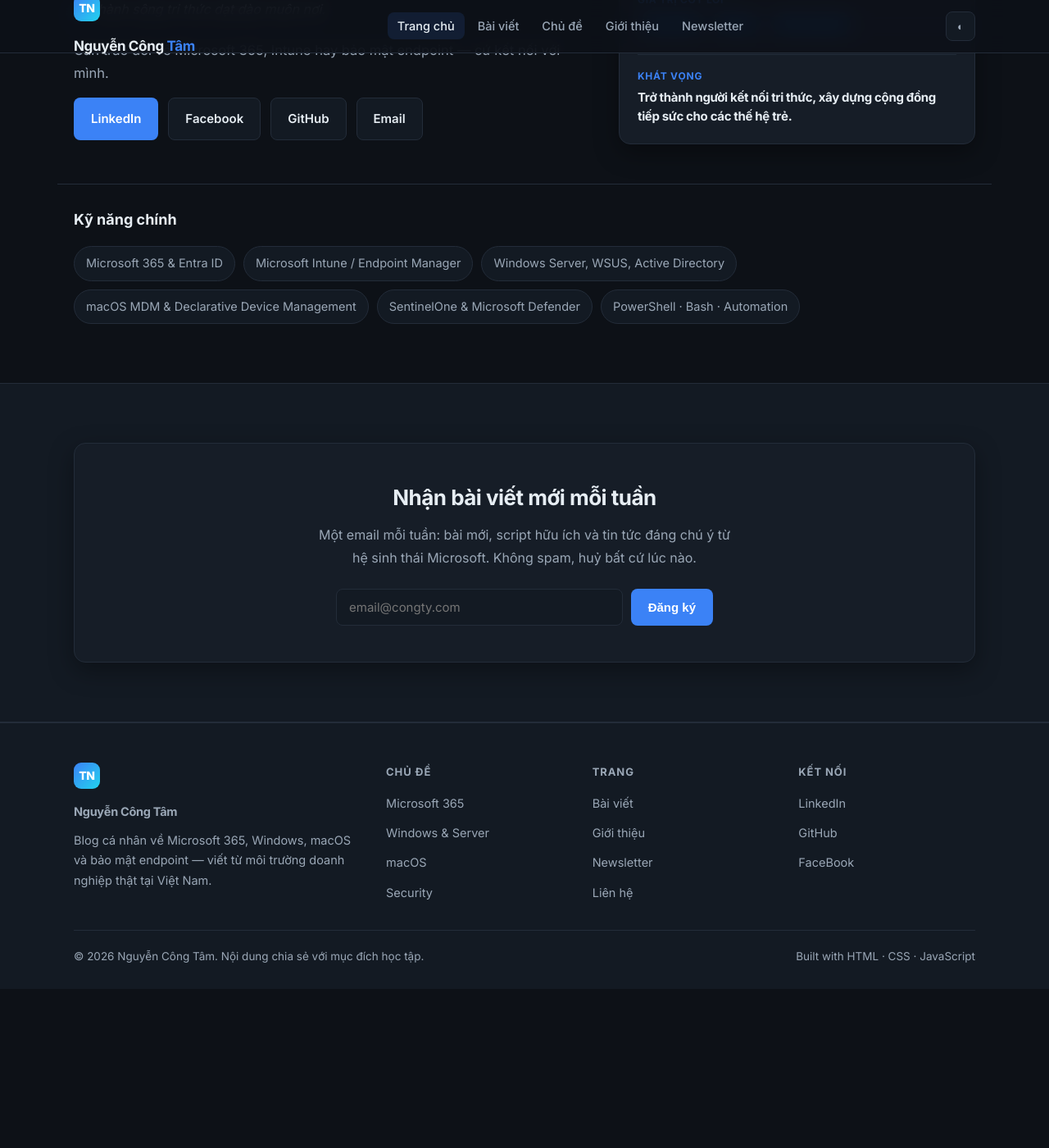
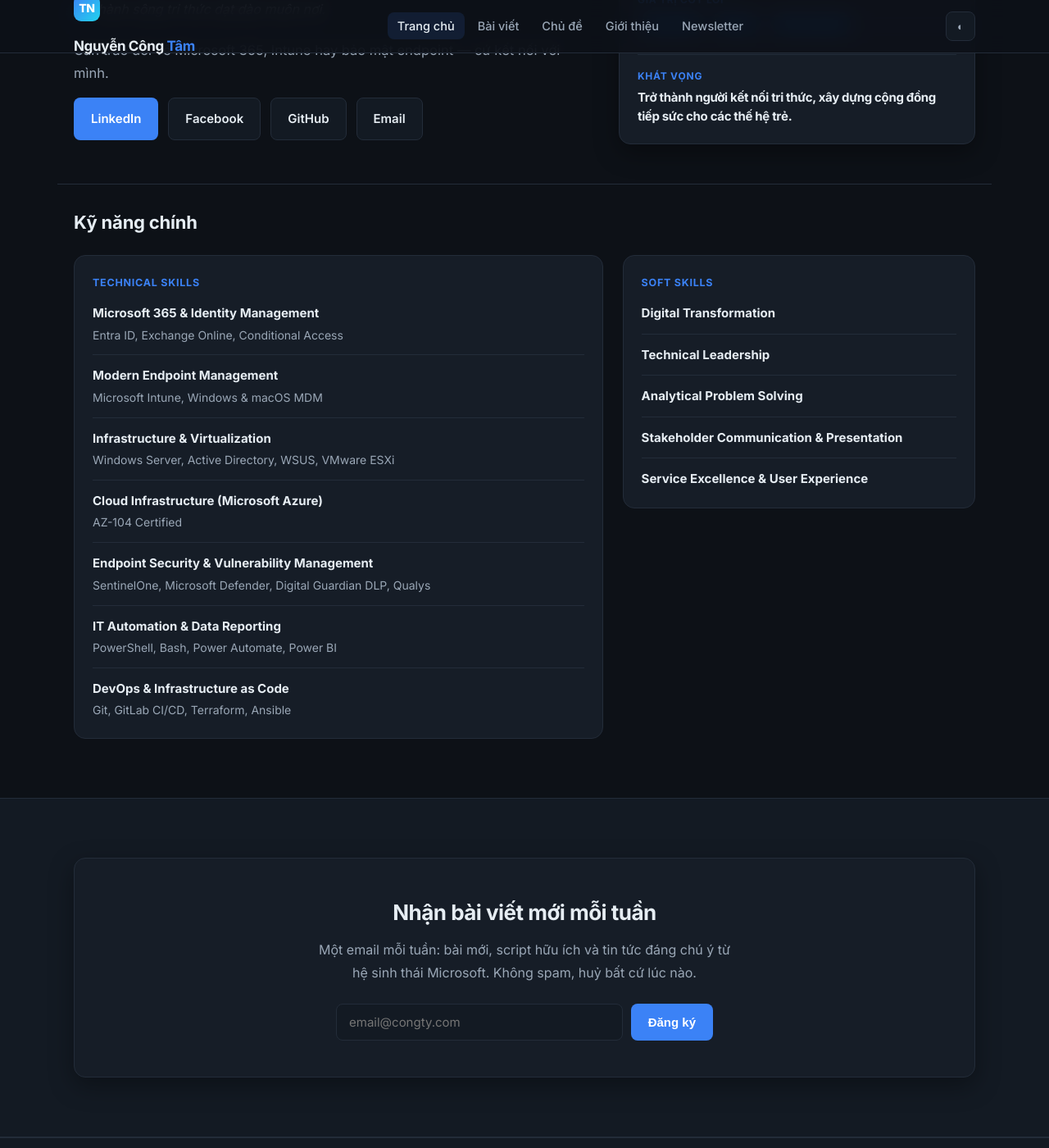
Before and after one commit to congtamsoul/congtamsoul.github.io, a Jekyll site: the page built from index.html, in a window 1280 px wide and 1400 px high, scrolled down 3494 px. Shown: the whole window at 82% size. Built offline with Jekyll 4.4.1, drawn with Linux system fonts in a browser that asks for light colours; before the commit the page ends 4700 px from its top, so only the background shows below that.

Commit message:
ky nang chinh

```diff
--- a/assets/styles.css
+++ b/assets/styles.css
@@ -246,9 +246,17 @@ img { max-width: 100%; display: block; }
 .pill { display: inline-block; margin: 0 6px 6px 0; padding: 4px 12px; border-radius: 999px; background: var(--accent-soft); color: var(--accent); font-size: 13.5px; font-weight: 600; }
 
 .skills { margin-top: 48px; padding-top: 28px; border-top: 1px solid var(--border); }
-.skills h3 { margin: 0 0 16px; font-size: 18px; }
-.skill-list { list-style: none; margin: 0; padding: 0; display: flex; flex-wrap: wrap; gap: 10px; }
-.skill-list li { padding: 8px 14px; border: 1px solid var(--border); border-radius: 999px; background: var(--bg-soft); color: var(--text-muted); font-size: 14.5px; }
+.skills-title { margin: 0 0 20px; font-size: 22px; letter-spacing: -0.01em; }
+.skills-grid { display: grid; grid-template-columns: 1.5fr 1fr; gap: 24px; align-items: start; }
+.skill-card { background: var(--bg-card); border: 1px solid var(--border); border-radius: var(--radius); padding: 22px; }
+.skill-card h4 { margin: 0 0 14px; font-size: 12.5px; font-weight: 700; letter-spacing: 0.06em; text-transform: uppercase; color: var(--accent); }
+.skill-rows { list-style: none; margin: 0; padding: 0; }
+.skill-rows li { padding: 12px 0; border-top: 1px solid var(--border); }
+.skill-rows li:first-child { border-top: 0; padding-top: 0; }
+.skill-rows li:last-child { padding-bottom: 0; }
+.skill-rows b { display: block; font-size: 15px; color: var(--text); }
+.skill-rows span { display: block; margin-top: 2px; font-size: 14px; color: var(--text-muted); }
+@media (max-width: 720px) { .skills-grid { grid-template-columns: 1fr; } }
 
 .cert figcaption { margin-top: 6px; font-size: 12px; font-weight: 600; color: var(--text-muted); }
 
--- a/index.html
+++ b/index.html
@@ -135,15 +135,31 @@ og_description: "Kinh nghiệm thực chiến về Microsoft 365, Intune, Window
   </div>
 
   <div class="container skills">
-    <h3>Kỹ năng chính</h3>
-    <ul class="skill-list">
-      <li>Microsoft 365 &amp; Entra ID</li>
-      <li>Microsoft Intune / Endpoint Manager</li>
-      <li>Windows Server, WSUS, Active Directory</li>
-      <li>macOS MDM &amp; Declarative Device Management</li>
-      <li>SentinelOne &amp; Microsoft Defender</li>
-      <li>PowerShell · Bash · Automation</li>
-    </ul>
+    <h3 class="skills-title">Kỹ năng chính</h3>
+    <div class="skills-grid">
+      <div class="skill-card">
+        <h4>Technical Skills</h4>
+        <ul class="skill-rows">
+          <li><b>Microsoft 365 &amp; Identity Management</b><span>Entra ID, Exchange Online, Conditional Access</span></li>
+          <li><b>Modern Endpoint Management</b><span>Microsoft Intune, Windows &amp; macOS MDM</span></li>
+          <li><b>Infrastructure &amp; Virtualization</b><span>Windows Server, Active Directory, WSUS, VMware ESXi</span></li>
+          <li><b>Cloud Infrastructure (Microsoft Azure)</b><span>AZ-104 Certified</span></li>
+          <li><b>Endpoint Security &amp; Vulnerability Management</b><span>SentinelOne, Microsoft Defender, Digital Guardian DLP, Qualys</span></li>
+          <li><b>IT Automation &amp; Data Reporting</b><span>PowerShell, Bash, Power Automate, Power BI</span></li>
+          <li><b>DevOps &amp; Infrastructure as Code</b><span>Git, GitLab CI/CD, Terraform, Ansible</span></li>
+        </ul>
+      </div>
+      <div class="skill-card">
+        <h4>Soft Skills</h4>
+        <ul class="skill-rows">
+          <li><b>Digital Transformation</b></li>
+          <li><b>Technical Leadership</b></li>
+          <li><b>Analytical Problem Solving</b></li>
+          <li><b>Stakeholder Communication &amp; Presentation</b></li>
+          <li><b>Service Excellence &amp; User Experience</b></li>
+        </ul>
+      </div>
+    </div>
   </div>
 </section>
 
```
